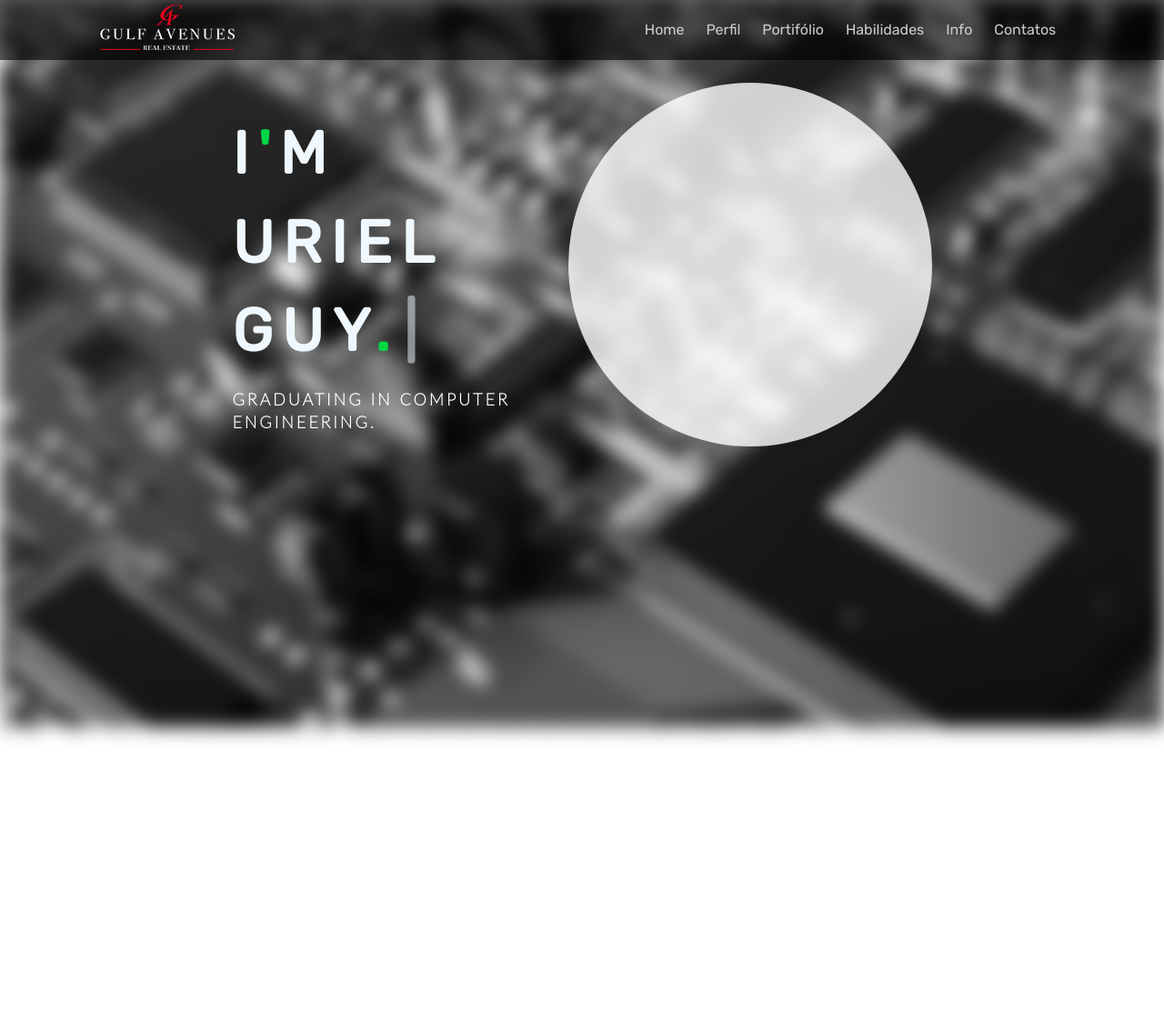
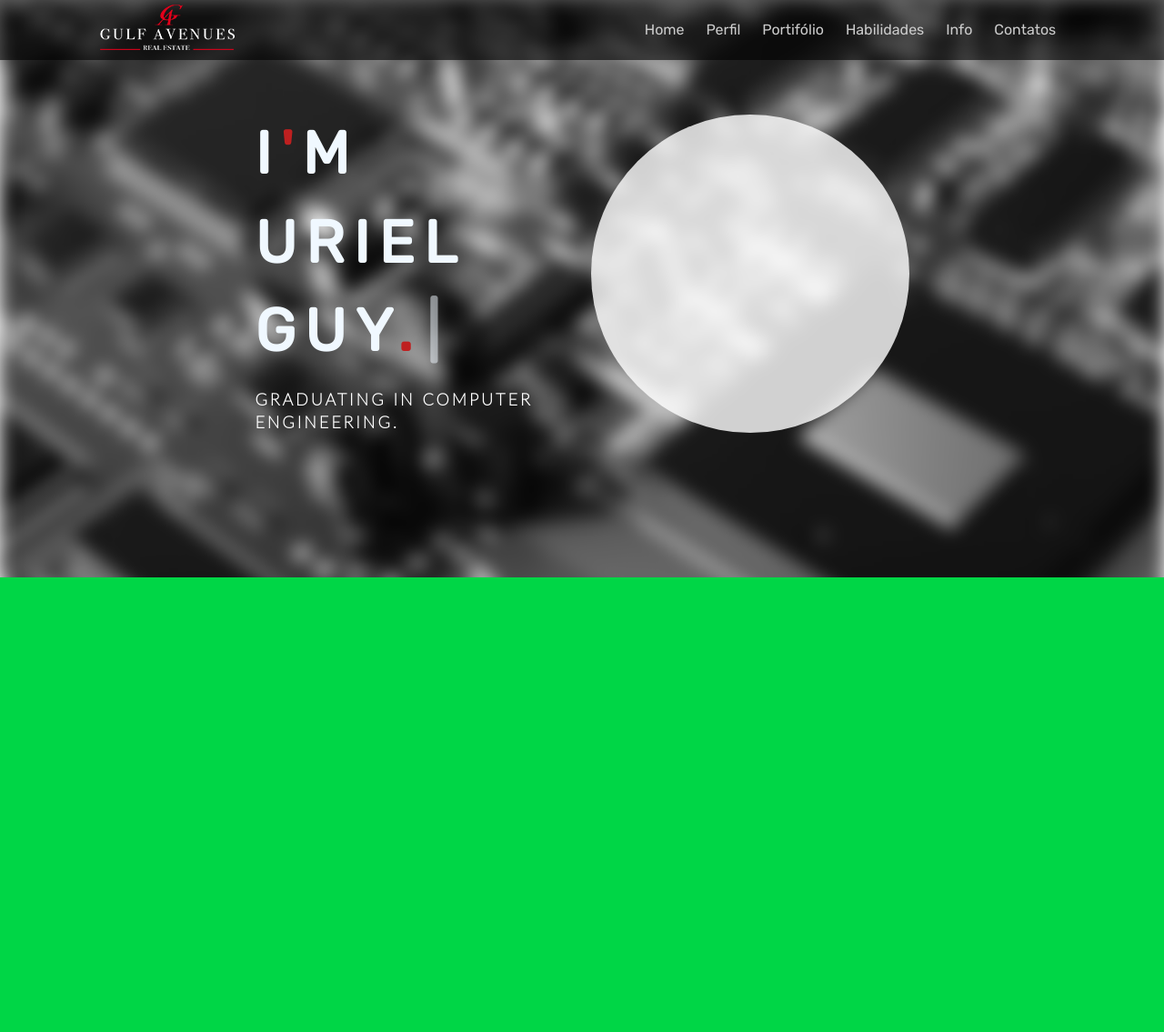
Before and after one commit to urieloliveira/Site, a plain HTML site: page index.html in a window 1280 px wide. Shown: the whole page at 91% size. Before the commit the page ends 800 px from the top, so only its background shows below. Drawn offline with Linux system fonts and the light colour scheme.

Commit message:
adicionando JS e melhorando o estilo

```diff
--- a/css/style.css
+++ b/css/style.css
@@ -8,6 +8,10 @@ body {
     margin: 0;
     padding: 0;
     line-height: 1.4;
+}
+
+.header{
+    height: 635px;
 }
 
 .menu {
@@ -75,7 +79,7 @@ body {
 }
 
 .textCapa h1 span{
-    color: #00D646;
+    color: rgb(190, 32, 32);
 }
 
 .textCapa h1::after {
@@ -119,9 +123,9 @@ body {
     grid-area: imgCapa;
     justify-self: start;
     background-color: rgba(255, 255, 255, 0.8);
-    width: 400px;
-    height: 400px;
-    margin: 25px 0px 75px 0px;
+    width: 350px;
+    height: 350px;
+    margin-top: 60px;
     border-radius:50%;
 }
 .footer { grid-area: footer; }
@@ -135,14 +139,16 @@ body {
     background-repeat: no-repeat;
     background-size: cover;
     filter: blur(10px);
-    height: 100vh;
+    height: 675px;
     width: 100%;
 }
 
-@media only screen and (max-width: 500px) {
-    .header { grid-area: 1 / 1 / 1 / 7; }
-    .menu { grid-area: 2 / 1 / 4 / 2; }
-    .main { grid-area: 2 / 2 / 2 / 7; }
-    .rigth { grid-area: 3 / 2 / 3 / 7; }
-    .footer { grid-area: 4 / 1 / 4 / 7; }
-  }
+.perfil {
+    display: grid;
+}
+
+.perfil > div {
+    width: 100%;
+    height: 500px;
+    background: #00D646;
+}
--- a/index.html
+++ b/index.html
@@ -9,7 +9,7 @@
     <link href="https://fonts.googleapis.com/css?family=Lato|Rubik" rel="stylesheet">
 </head>
 <body>
-    <main>
+    <main class="header">
         <div class="parallax"></div>
         <div class="menu">
             <div class="logo">
@@ -37,6 +37,7 @@
     </main>
 
     <section class="perfil">
+        <div></div>
     </section>
 
     <section class="portifolio">
```
